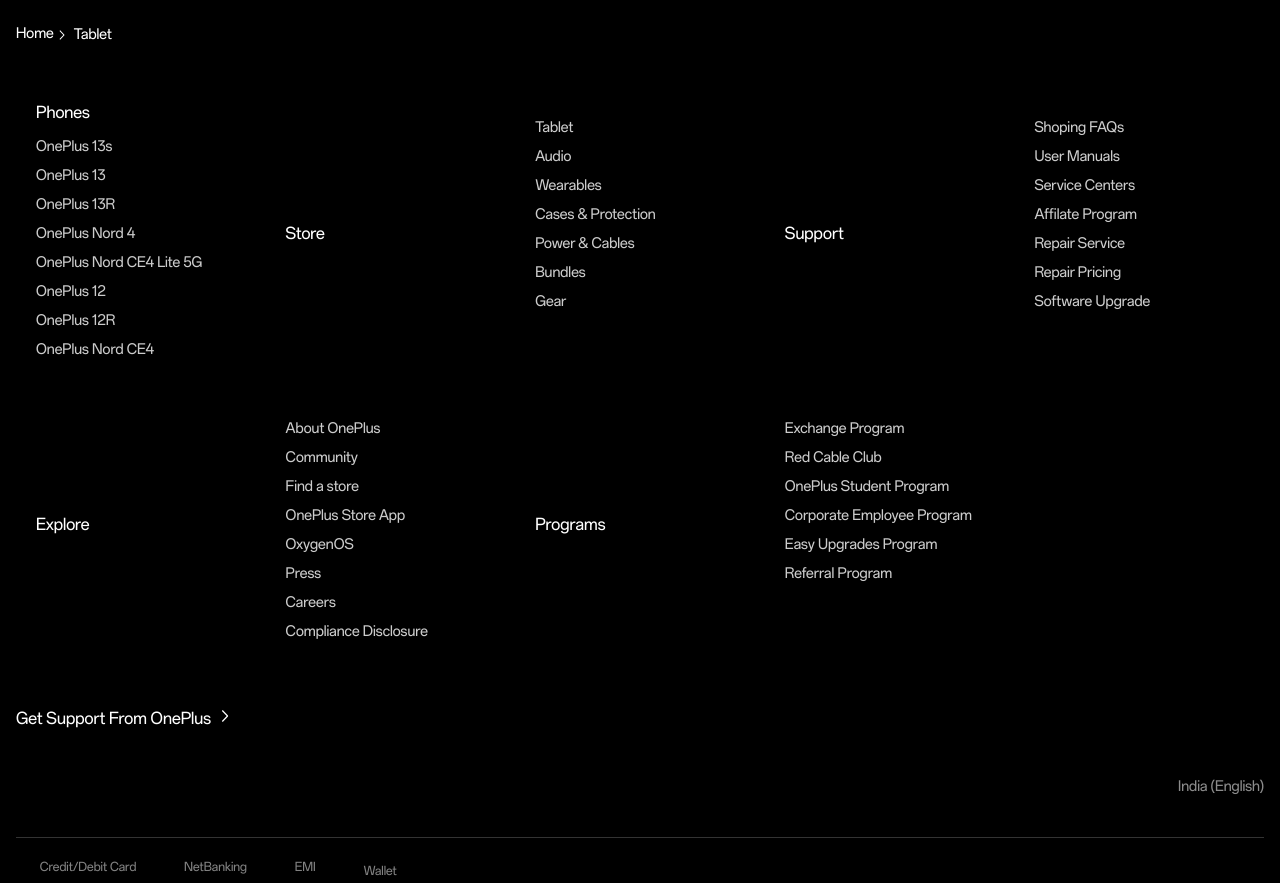
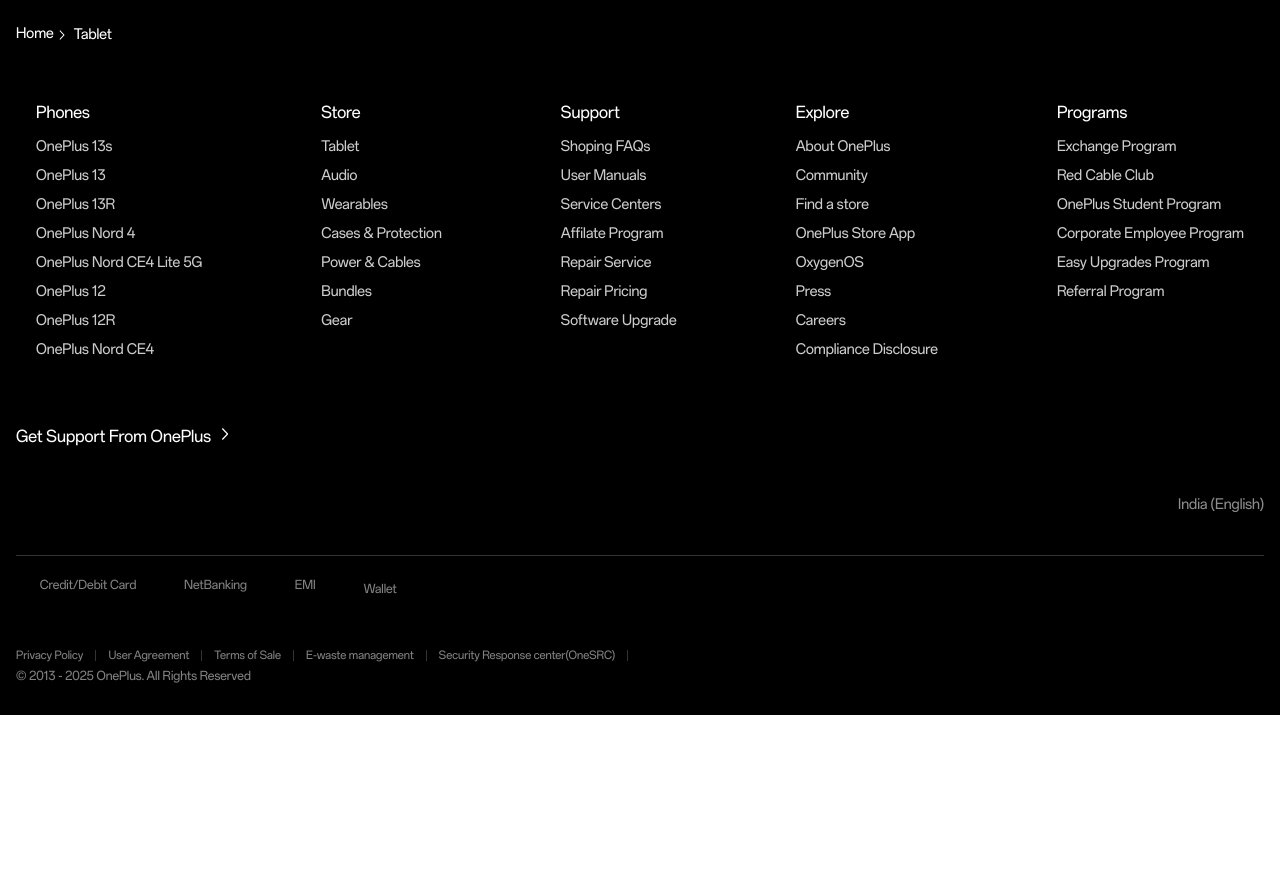
Before and after one commit to Joyel2003/Oneplus, a plain HTML site: page index.html in a window 1280 px wide. Shown: the part 1122-2005 px from the top of the page. After the commit the page ends 1837 px from the top, so only its background shows below. Drawn offline with Linux system fonts and the light colour scheme; a web font is replaced by a local one.

Commit message:
font updated

```diff
--- a/style.css
+++ b/style.css
@@ -412,11 +412,15 @@
 .footer-column {
     border-bottom: 1px solid #333;
     padding: 12px 0;
+    display: flex;
+    justify-content: space-between;
+    width: 100%;
+
 }
 
 .footer-header {
     display: flex;
-    justify-content: space-between;
+    /* justify-content: space-between; */
     align-items: center;
     cursor: pointer;
 }
@@ -837,21 +841,24 @@
 @media (min-width: 1025px) {
     .footer-links-section {
         display: grid;
-        grid-template-columns: repeat(5, 1fr);
         gap: 40px;
     }
 
     .footer-column {
         border: none;
         padding: 0;
+        /* display: flex; */
     }
 
     .footer-header {
+        display: flex;
+        flex-direction: column;
+        align-items: center;
         cursor: default;
+        align-items: flex-start;
     }
-
     .footer-nav {
-        display: block !important;
+        display: block;
     }
 
     .plus-icon {
```
Also changed, not shown: index.html (+7 -6 lines).
